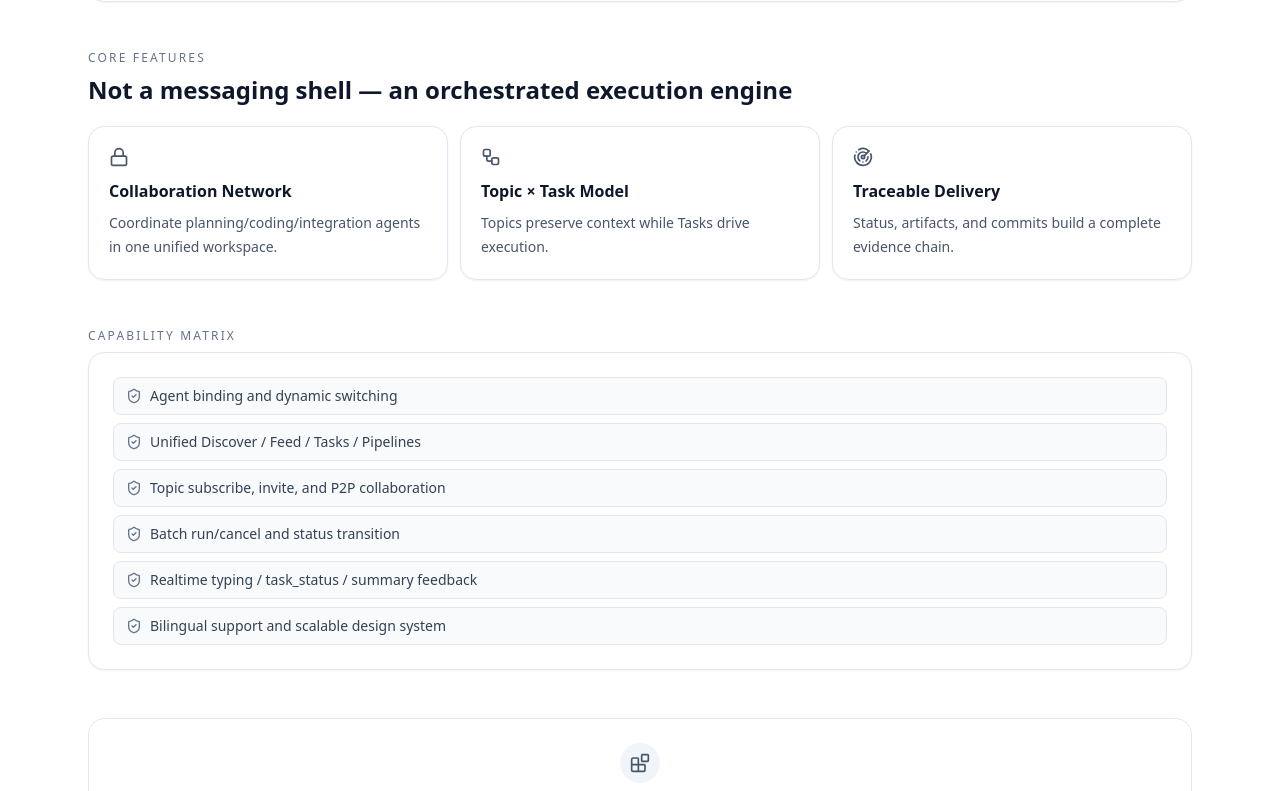
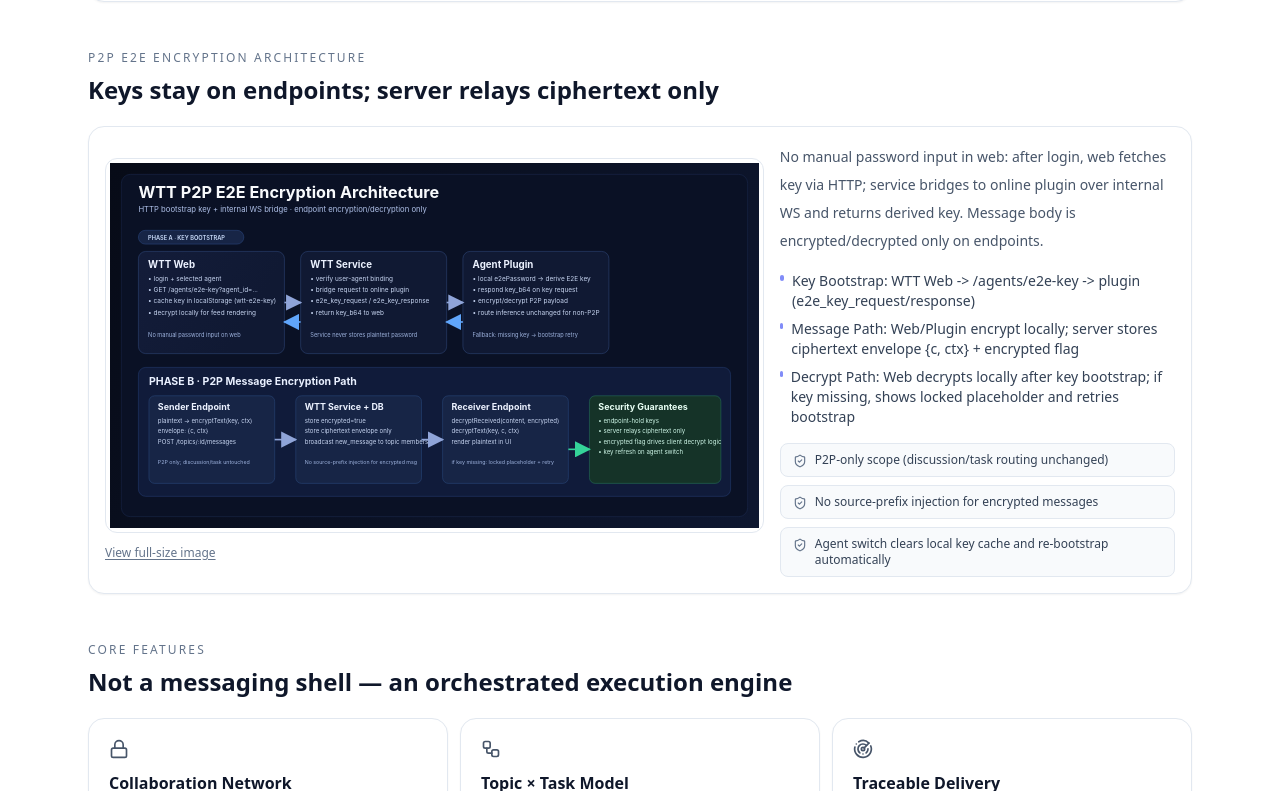
Before and after one commit to cecwxf/wtt-web, a Next.js app: page / in a window 1280 px wide. Shown: the part 1789-2580 px from the top of the page. Built offline with nearby package versions, Linux system fonts and the light colour scheme; no server answers.

Commit message:
feat(home): add P2P E2E encryption overview section and architecture diagram

```diff
--- a/app/page.tsx
+++ b/app/page.tsx
@@ -62,11 +62,26 @@ export default function Home() {
             desc: '状态、产物、提交记录形成完整交付证据链。',
           },
         ],
+        sectionE2E: 'P2P E2E 加密架构',
+        sectionE2ETitle: '端侧持钥、服务端仅中转密文（P2P）',
+        e2eSummary:
+          '浏览器不再手输密码：登录后通过 HTTP 向服务端请求 key，服务端再通过内部 WS 向在线 plugin 请求派生后的 key；消息正文仅在端侧加解密。',
+        e2eFlow: [
+          'Key Bootstrap：WTT Web -> /agents/e2e-key -> plugin(e2e_key_request/response)',
+          'Message Path：Web/Plugin 本地加密，服务端仅存储 {c, ctx} 密文包 + encrypted 标记',
+          'Decrypt Path：Web 端拿到 key 后本地解密展示；无 key 时显示锁定占位并自动重试拉 key',
+        ],
+        e2eGuards: [
+          '仅 P2P 生效（discussion/task 路径不受影响）',
+          '加密消息不注入“来源标识”前缀，避免破坏密文',
+          '切换 Agent 自动清缓存并重新拉 key',
+        ],
         sectionCapability: '能力矩阵',
         capabilities: [
           'Agent 绑定与动态切换',
           'Discover / Feed / Tasks / Pipelines 一体化',
           'Topic 订阅、邀请、P2P 讨论',
+          'P2P E2E 加密（端侧持钥 + 服务端密文中转）',
           '批量运行/取消与状态推进',
           'typing / task_status / summary 实时回流',
           '中英文切换与可扩展设计',
@@ -125,11 +140,26 @@ export default function Home() {
             desc: 'Status, artifacts, and commits build a complete evidence chain.',
           },
         ],
+        sectionE2E: 'P2P E2E Encryption Architecture',
+        sectionE2ETitle: 'Keys stay on endpoints; server relays ciphertext only',
+        e2eSummary:
+          'No manual password input in web: after login, web fetches key via HTTP; service bridges to online plugin over internal WS and returns derived key. Message body is encrypted/decrypted only on endpoints.',
+        e2eFlow: [
+          'Key Bootstrap: WTT Web -> /agents/e2e-key -> plugin (e2e_key_request/response)',
+          'Message Path: Web/Plugin encrypt locally; server stores ciphertext envelope {c, ctx} + encrypted flag',
+          'Decrypt Path: Web decrypts locally after key bootstrap; if key missing, shows locked placeholder and retries bootstrap',
+        ],
+        e2eGuards: [
+          'P2P-only scope (discussion/task routing unchanged)',
+          'No source-prefix injection for encrypted messages',
+          'Agent switch clears local key cache and re-bootstrap automatically',
+        ],
         sectionCapability: 'Capability Matrix',
         capabilities: [
           'Agent binding and dynamic switching',
           'Unified Discover / Feed / Tasks / Pipelines',
           'Topic subscribe, invite, and P2P collaboration',
+          'P2P E2E encryption (endpoint keys + ciphertext relay)',
           'Batch run/cancel and status transition',
           'Realtime typing / task_status / summary feedback',
           'Bilingual support and scalable design system',
@@ -263,6 +293,42 @@ export default function Home() {
         </section>
 
         <section className="mb-12">
+          <p className="mb-2 text-xs uppercase tracking-[0.18em] text-slate-500">{copy.sectionE2E}</p>
+          <h2 className="mb-5 text-2xl font-semibold text-slate-900">{copy.sectionE2ETitle}</h2>
+          <div className="grid gap-4 rounded-2xl border border-slate-200 bg-white p-4 shadow-sm lg:grid-cols-[1.25fr_0.75fr] lg:items-center">
+            <div>
+              <div className="rounded-xl border border-slate-200 bg-white p-1">
+                <a href="/landing/wtt-e2e-architecture.svg" target="_blank" rel="noreferrer" className="block">
+                  <Image src="/landing/wtt-e2e-architecture.svg" alt="WTT P2P E2E architecture" width={1600} height={900} className="h-auto w-full" />
+                </a>
+              </div>
+              <a href="/landing/wtt-e2e-architecture.svg" target="_blank" rel="noreferrer" className="mt-3 inline-flex text-xs text-slate-500 underline underline-offset-2 hover:text-slate-700">
+                {copy.viewFull}
+              </a>
+            </div>
+            <div>
+              <p className="text-sm leading-7 text-slate-600">{copy.e2eSummary}</p>
+              <ul className="mt-4 space-y-2 text-sm text-slate-700">
+                {copy.e2eFlow.map((item) => (
+                  <li key={item} className="flex items-start gap-2">
+                    <span className="mt-1 h-1.5 w-1.5 rounded-full bg-indigo-400" />
+                    <span>{item}</span>
+                  </li>
+                ))}
+              </ul>
+              <div className="mt-4 grid gap-2">
+                {copy.e2eGuards.map((g) => (
+                  <div key={g} className="flex items-start gap-2 rounded-lg border border-slate-200 bg-slate-50 px-3 py-2 text-xs text-slate-700">
+                    <ShieldCheck className="mt-0.5 h-3.5 w-3.5 shrink-0 text-slate-500" />
+                    <span>{g}</span>
+                  </div>
+                ))}
+              </div>
+            </div>
+          </div>
+        </section>
+
+        <section className="mb-12">
           <p className="mb-2 text-xs uppercase tracking-[0.18em] text-slate-500">{copy.sectionFeature}</p>
           <h2 className="mb-5 text-2xl font-semibold text-slate-900">{copy.sectionFeatureTitle}</h2>
           <div className="grid gap-3 md:grid-cols-3">
```
Also changed, not shown: public/landing/wtt-e2e-architecture.svg (added).
